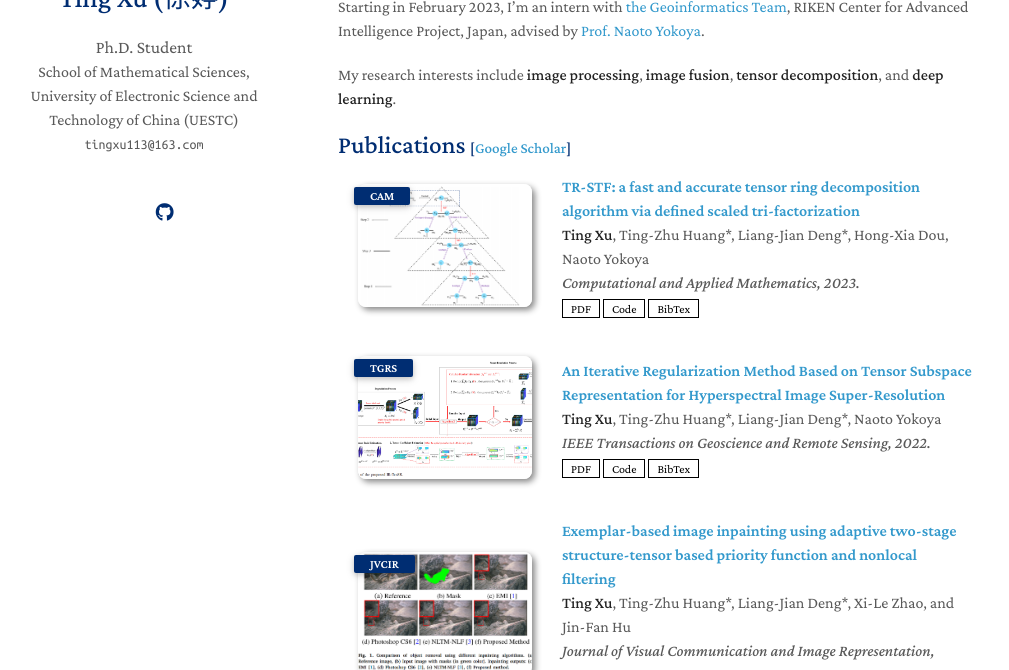
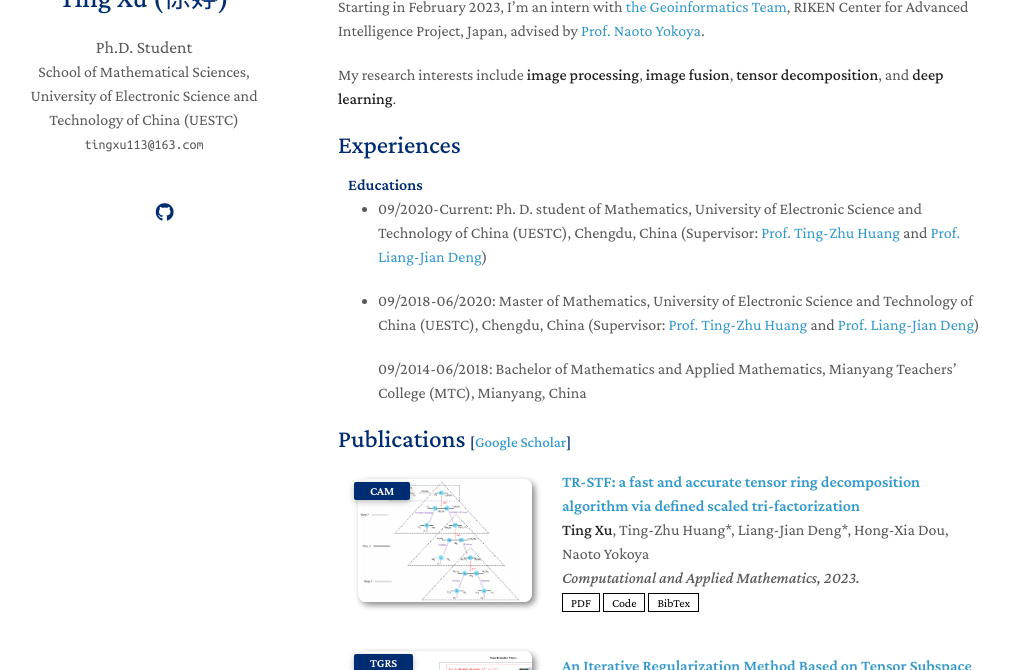
Before and after one commit to tingxu113/tingxu113.github.io, a Jekyll site: the page built from index.md, in a window 1280 px wide and 900 px high, cut to the strip 230-900 px from the top of the window. Shown: the whole strip, without its empty margins (132-1141 px from the left). Built offline with Jekyll 4.4.1, drawn with Linux system fonts in a browser that asks for light colours; nearby versions of some CDN libraries; a style sheet for code colours, icons or effects is not loaded; our own code applies the rules of GitHub Pages for plain Markdown files.

Commit message:
Update index.md

```diff
--- a/index.md
+++ b/index.md
@@ -10,6 +10,23 @@
 
 My research interests include **image processing**, **image fusion**, **tensor decomposition**, and **deep learning**.
 
+## Experiences
+
+<h4 style="margin:0 10px 0;">Educations</h4>
+
+
+<ul style="margin:0 0 5px;">
+  <li>
+    <p>09/2020-Current: Ph. D. student of Mathematics, University of Electronic Science and Technology of China (UESTC), Chengdu, China (Supervisor: <a href="http://www.math.uestc.edu.cn/info/1081/2041.htm">Prof. Ting-Zhu Huang</a> and <a href="https://liangjiandeng.github.io/">Prof. Liang-Jian Deng</a>)</p>
+  </li>
+  <li>
+    <p>09/2018-06/2020: Master of Mathematics, University of Electronic Science and Technology of China (UESTC), Chengdu, China (Supervisor: <a href="http://www.math.uestc.edu.cn/info/1081/2041.htm">Prof. Ting-Zhu Huang</a> and <a href="https://liangjiandeng.github.io/">Prof. Liang-Jian Deng</a>)</p>
+  </li>
+    <p>09/2014-06/2018: Bachelor of Mathematics and Applied Mathematics, Mianyang Teachers’ College (MTC), Mianyang, China </p>
+
+</ul>
+
+
 {% include_relative _includes/publications.md %}
 
 
```
